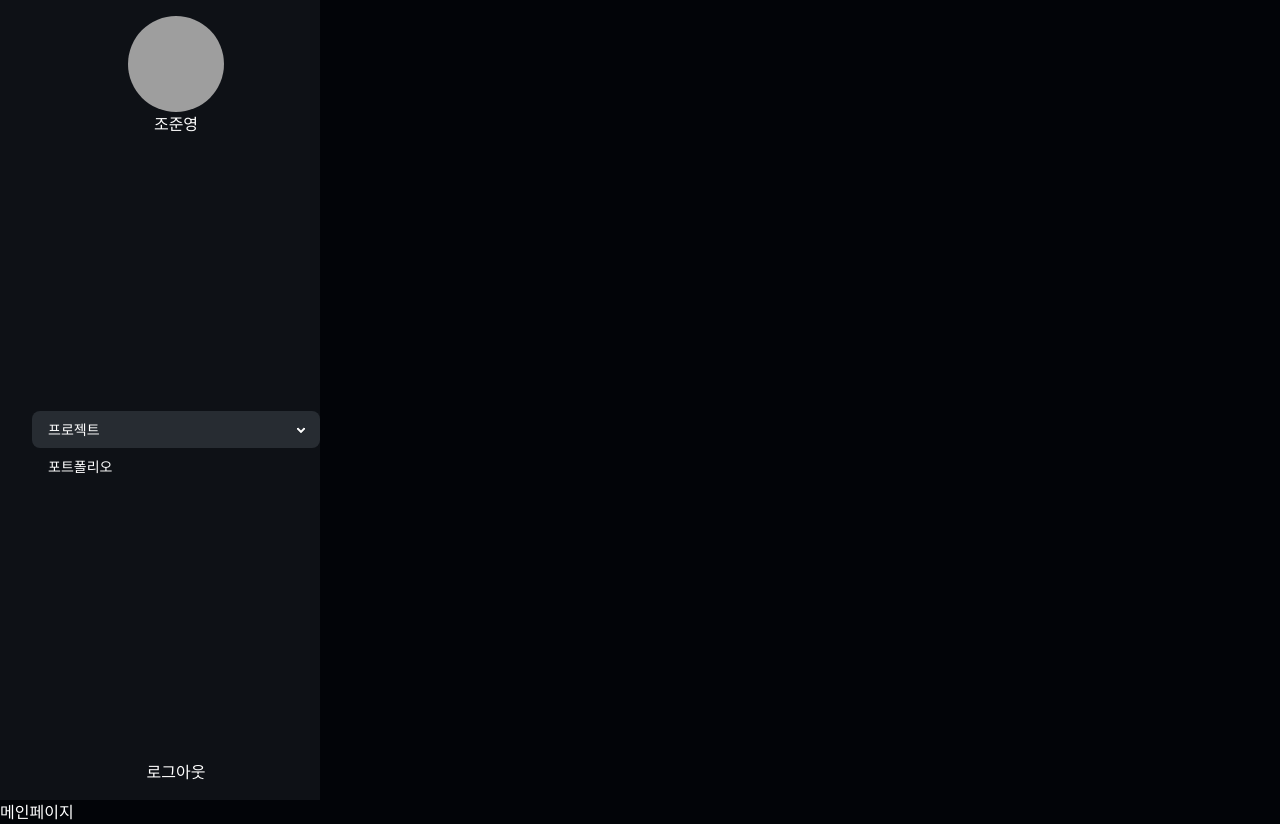
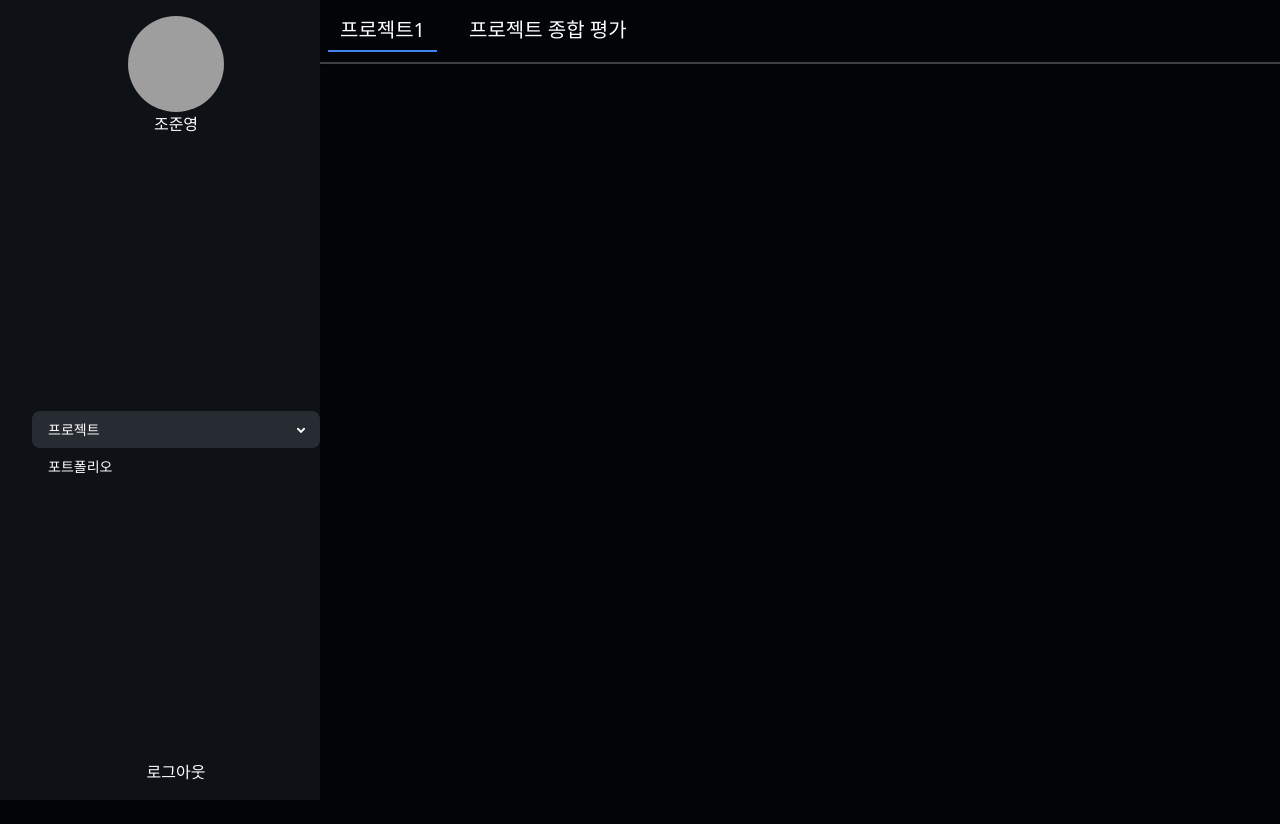
Before and after one commit to GitPRism/frontend, a React (Vite) app: page /home in a window 1280 px wide. After the commit the page ends 800 px from the top, so only its background shows below. Built offline with nearby package versions, Linux system fonts and the light colour scheme; grey boxes are pictures that could not be loaded.

Commit message:
desing: header 퍼블리싱

```diff
--- /dev/null
+++ b/src/components/Header/index.tsx
@@ -0,0 +1,39 @@
+import { useNavigate, useLocation } from "react-router-dom";
+
+function Header() {
+  const navigate = useNavigate();
+  const location = useLocation();
+
+  return (
+    <div className="w-full">
+      <div className="navbar shadow-sm border-b-2 border-[#404040] p-0">
+        <div className="navbar-center hidden lg:flex">
+          <ul className="menu menu-horizontal text-xl flex gap-5 ">
+            <li
+              className={`border-b-2 ${
+                location.pathname === "/home"
+                  ? "border-royal"
+                  : "border-transparent"
+              }`}
+              onClick={() => navigate("/home")}
+            >
+              <span>프로젝트1</span>
+            </li>
+            <li
+              className={`border-b-2 ${
+                location.pathname === "/projectevaluation"
+                  ? "border-royal"
+                  : "border-transparent"
+              }`}
+              onClick={() => navigate("/projectevaluation")}
+            >
+              <span>프로젝트 종합 평가</span>
+            </li>
+          </ul>
+        </div>
+      </div>
+    </div>
+  );
+}
+
+export default Header;
--- a/src/components/SideBar/index.tsx
+++ b/src/components/SideBar/index.tsx
@@ -4,7 +4,7 @@ import PortfolioLink from "./PortfolioLink";
 
 function SideBar() {
   return (
-    <div className="drawer lg:drawer-open">
+    <div className="drawer w-fit lg:drawer-open">
       <input id="my-drawer-2" type="checkbox" className="drawer-toggle" />
 
       <div className="drawer-side bg-charcoal min-h-full w-80">
--- a/src/pages/Home/index.tsx
+++ b/src/pages/Home/index.tsx
@@ -1,10 +1,11 @@
 import SideBar from "@/components/SideBar";
+import Header from "@/components/Header";
 
 function Home() {
   return (
-    <div>
+    <div className="flex ">
       <SideBar />
-      메인페이지
+      <Header />
     </div>
   );
 }
--- a/src/pages/Portfolio/index.tsx
+++ b/src/pages/Portfolio/index.tsx
@@ -1,5 +1,11 @@
+import SideBar from "@/components/SideBar";
+
 function Portfolio() {
-  return <div className="text-amber-50">포트폴리오 페이지</div>;
+  return (
+    <div className="text-amber-50">
+      <SideBar />
+    </div>
+  );
 }
 
 export default Portfolio;
--- a/src/pages/ProjectEvaluation/index.tsx
+++ b/src/pages/ProjectEvaluation/index.tsx
@@ -1,5 +1,13 @@
+import SideBar from "@/components/SideBar";
+import Header from "@/components/Header";
+
 function ProjectEvaluation() {
-  return <div className="text-amber-50">프로젝트 종합 평가 페이지</div>;
+  return (
+    <div className="flex">
+      <SideBar />
+      <Header />
+    </div>
+  );
 }
 
 export default ProjectEvaluation;
```
